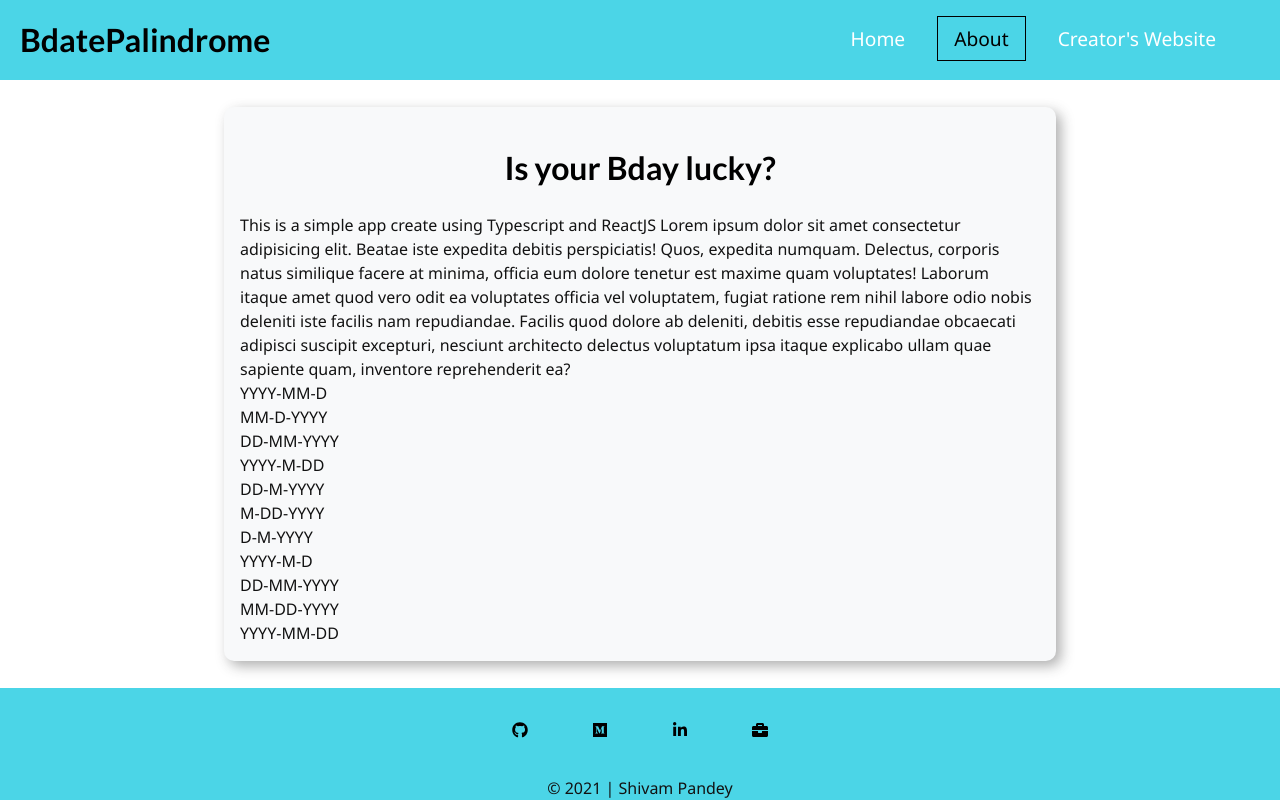
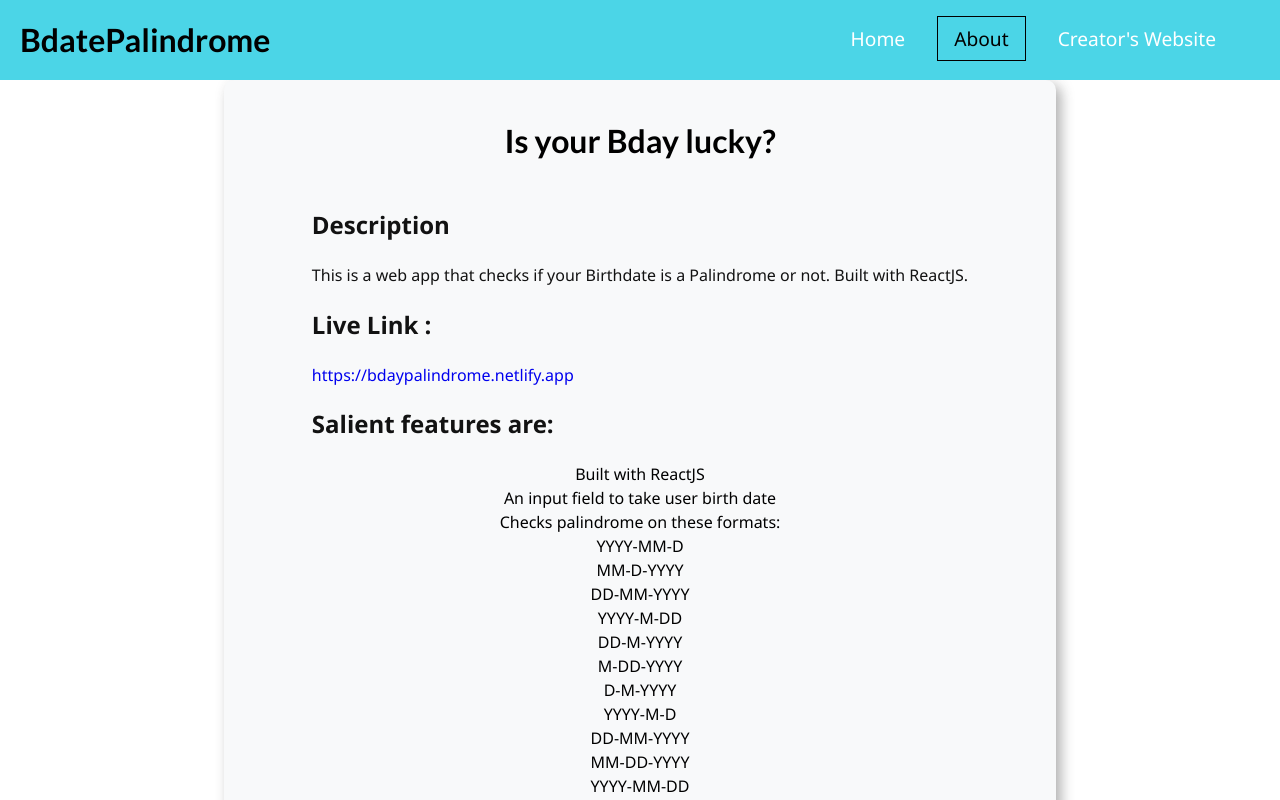
Before and after one commit to SJTGSHIVAM/birthdate_palindrome_mark13, a React (Create React App) app: page /about in a window 1280 px wide. Shown: the top 800 px of the page. Built offline with nearby package versions, Linux system fonts and the light colour scheme.

Commit message:
doc: readme , about added

```diff
--- a/public/index.html
+++ b/public/index.html
@@ -24,7 +24,7 @@
       work correctly both with client-side routing and a non-root public URL.
       Learn how to configure a non-root public URL by running `npm run build`.
     -->
-    <title>React App</title>
+    <title>Bdate Palindrome</title>
   </head>
   <body>
     <noscript>You need to enable JavaScript to run this app.</noscript>
--- a/src/components/About/About.css
+++ b/src/components/About/About.css
@@ -10,3 +10,6 @@
   -moz-box-shadow: 5px 5px 13px 0px rgba(50, 50, 50, 0.39);
   box-shadow: 5px 5px 13px 0px rgba(50, 50, 50, 0.39);
 }
+li {
+  color: black;
+}
--- a/src/components/About/About.tsx
+++ b/src/components/About/About.tsx
@@ -6,16 +6,24 @@ const About = () => {
         <h1>Is your Bday lucky?</h1>
       </header>
       <section className="about">
-        This is a simple app create using Typescript and ReactJS Lorem ipsum
-        dolor sit amet consectetur adipisicing elit. Beatae iste expedita
-        debitis perspiciatis! Quos, expedita numquam. Delectus, corporis natus
-        similique facere at minima, officia eum dolore tenetur est maxime quam
-        voluptates! Laborum itaque amet quod vero odit ea voluptates officia vel
-        voluptatem, fugiat ratione rem nihil labore odio nobis deleniti iste
-        facilis nam repudiandae. Facilis quod dolore ab deleniti, debitis esse
-        repudiandae obcaecati adipisci suscipit excepturi, nesciunt architecto
-        delectus voluptatum ipsa itaque explicabo ullam quae sapiente quam,
-        inventore reprehenderit ea?
+        <h1 id="description">Description</h1>
+        <p>
+          This is a web app that checks if your Birthdate is a Palindrome or
+          not. Built with ReactJS.
+        </p>
+        <h1 id="live-link-">Live Link :</h1>
+        <p>
+          <a href="https://bdaypalindrome.netlify.app">
+            https://bdaypalindrome.netlify.app
+          </a>
+        </p>
+        <h1 id="salient-features-are-">Salient features are:</h1>
+        <ul>
+          <li>Built with ReactJS</li>
+          <li>An input field to take user birth date</li>
+          <li>
+            Checks palindrome on these formats:
+            <ul>
               <li>YYYY-MM-D</li>
               <li>MM-D-YYYY</li>
               <li>DD-MM-YYYY</li>
@@ -27,6 +35,13 @@ const About = () => {
               <li>DD-MM-YYYY</li>
               <li>MM-DD-YYYY</li>
               <li>YYYY-MM-DD</li>
+            </ul>
+          </li>
+          <li>
+            Shows the output whether the user was born on a palindrome date or
+            not
+          </li>
+        </ul>
       </section>
     </div>
   );
```
Also changed, not shown: 1 other file (tests, documents, lock files or other folders). Lines whose indentation alone changed are shown as unchanged.
